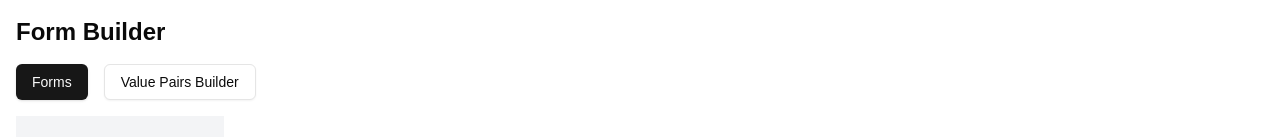
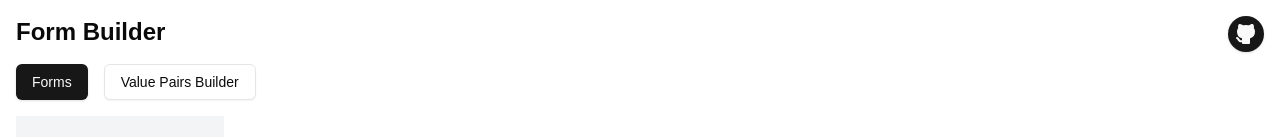
Before and after one commit to Kallox/DSpace-Form-Builder, a Next.js app: page / in a window 1280 px wide. Shown: the top 137 px of the page. Built offline with nearby package versions, Linux system fonts and the light colour scheme.

Commit message:
Feat[Github button]: Header with GIthub button for repository

```diff
--- a/src/app/page.tsx
+++ b/src/app/page.tsx
@@ -6,6 +6,7 @@
 import ValuePairsBuilder from "./components/ValuePairsBuilder"
 import { Form } from '@/types/Form'
 import { ValuePairGroup } from '@/types/ValuePairs'
+import Link from 'next/link'
 
 export default function Home() {
   const [activeBuilder, setActiveBuilder] = useState<'forms' | 'valuePairs'>('forms')
@@ -43,7 +44,17 @@
 
   return (
     <div className="container mx-auto p-4">
-      <h1 className="text-2xl font-bold mb-4">Form Builder</h1>
+      <header className="flex justify-between">
+        <h1 className="text-2xl font-bold mb-4">Form Builder</h1>
+        <Button size="icon" className="rounded-full">
+          <Link href="https://github.com/Kallox/DSpace-Form-Builder" target="_blank">
+            <svg xmlns="http://www.w3.org/2000/svg" className="icon icon-tabler icon-tabler-brand-github-filled" width="24" height="24" viewBox="0 0 24 24" strokeWidth="1.5" stroke="#2c3e50" fill="none" strokeLinecap="round" strokeLinejoin="round">
+              <path stroke="none" d="M0 0h24v24H0z" fill="none"/>
+              <path d="M5.315 2.1c.791 -.113 1.9 .145 3.333 .966l.272 .161l.16 .1l.397 -.083a13.3 13.3 0 0 1 4.59 -.08l.456 .08l.396 .083l.161 -.1c1.385 -.84 2.487 -1.17 3.322 -1.148l.164 .008l.147 .017l.076 .014l.05 .011l.144 .047a1 1 0 0 1 .53 .514a5.2 5.2 0 0 1 .397 2.91l-.047 .267l-.046 .196l.123 .163c.574 .795 .93 1.728 1.03 2.707l.023 .295l.007 .272c0 3.855 -1.659 5.883 -4.644 6.68l-.245 .061l-.132 .029l.014 .161l.008 .157l.004 .365l-.002 .213l-.003 3.834a1 1 0 0 1 -.883 .993l-.117 .007h-6a1 1 0 0 1 -.993 -.883l-.007 -.117v-.734c-1.818 .26 -3.03 -.424 -4.11 -1.878l-.535 -.766c-.28 -.396 -.455 -.579 -.589 -.644l-.048 -.019a1 1 0 0 1 .564 -1.918c.642 .188 1.074 .568 1.57 1.239l.538 .769c.76 1.079 1.36 1.459 2.609 1.191l.001 -.678l-.018 -.168a5.03 5.03 0 0 1 -.021 -.824l.017 -.185l.019 -.12l-.108 -.024c-2.976 -.71 -4.703 -2.573 -4.875 -6.139l-.01 -.31l-.004 -.292a5.6 5.6 0 0 1 .908 -3.051l.152 -.222l.122 -.163l-.045 -.196a5.2 5.2 0 0 1 .145 -2.642l.1 -.282l.106 -.253a1 1 0 0 1 .529 -.514l.144 -.047l.154 -.03z" strokeWidth="0" fill="currentColor" />
+            </svg>
+          </Link>
+        </Button>
+      </header>
       <div className="flex space-x-4 mb-4">
         <Button
           onClick={() => setActiveBuilder('forms')}
```
